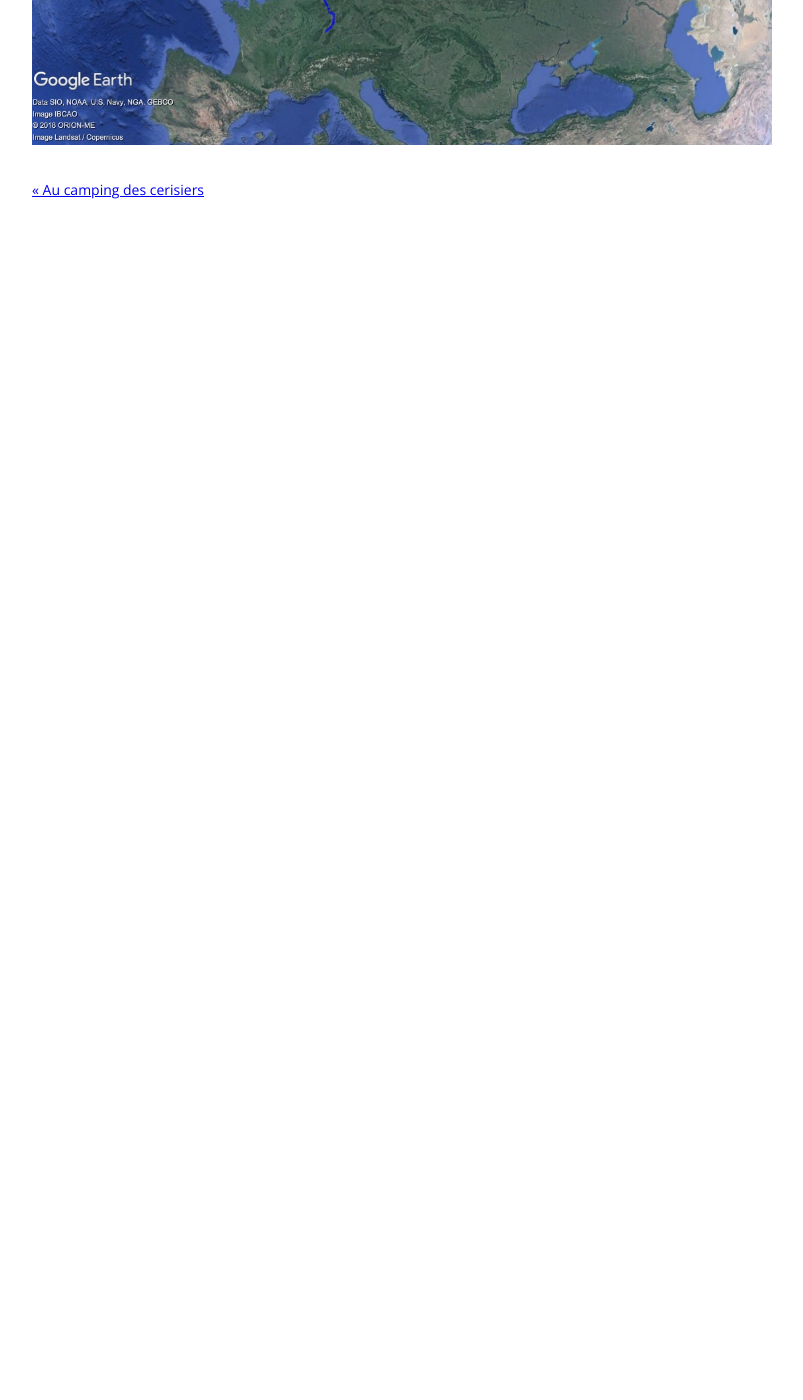
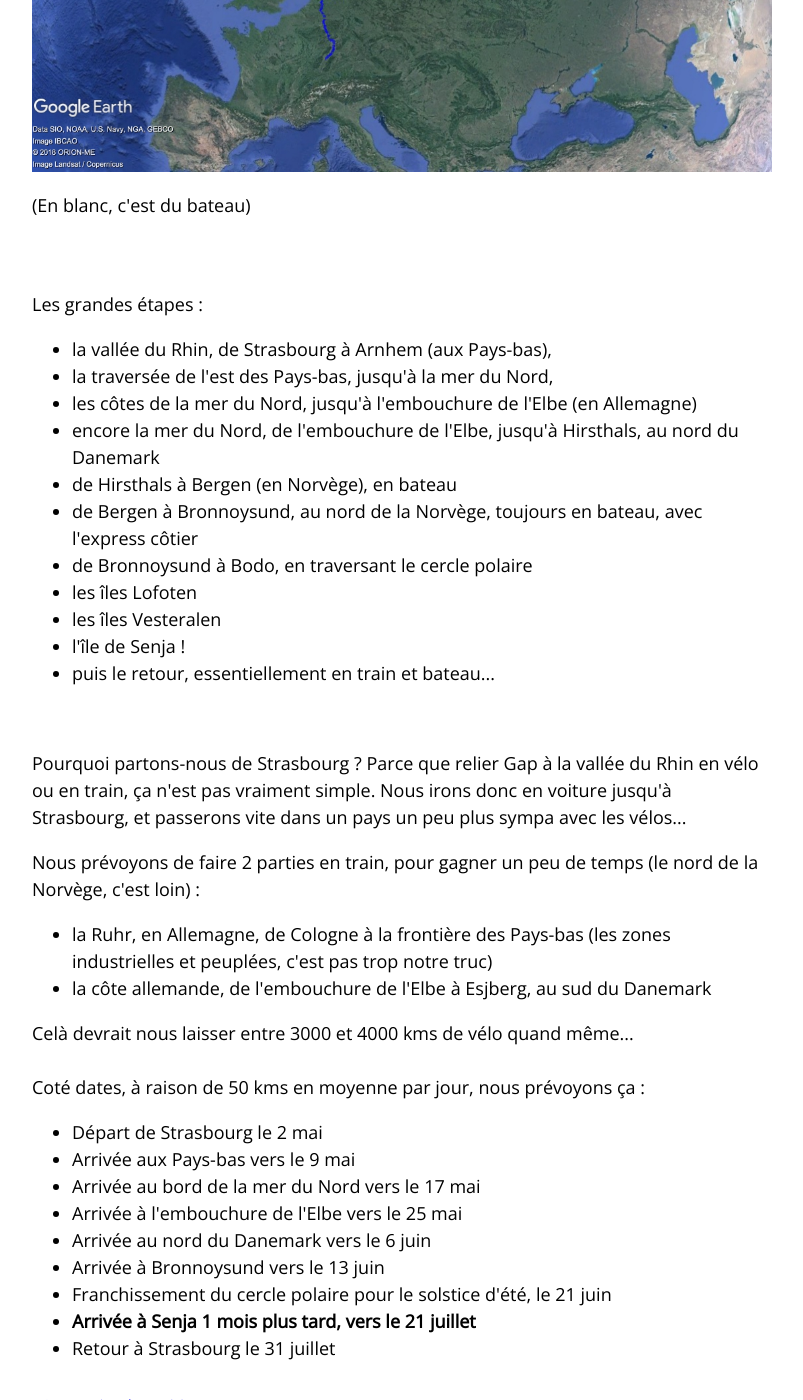
Before and after one commit to thvallee/senja, a Jekyll site: the page built from _posts/2019-04-23-itineraire.html, in a window 1280 px wide and 1400 px high, scrolled down 865 px. Shown: the whole window, without its empty margins (238-1041 px from the left). Built offline with Jekyll 4.4.1, drawn with Linux system fonts in a browser that asks for light colours; before the commit the page ends 1087 px from its top, so only the background shows below that; some of the changed text lies outside the part shown.

Commit message:
Itinéraire

```diff
--- a/_posts/2019-04-23-itineraire.html
+++ b/_posts/2019-04-23-itineraire.html
@@ -4,5 +4,49 @@ title:  "L'itinéraire"
 by: "Thierry"
 ---
 
-<div>L'itinéraire prévu</div>
+<div>Le projet : de Strasbourg à l'île de Senja, au nord de la Norvège.</div>
+<br>
 <img src="/img/Itineraire.jpg" alt="" class="img">
+<div>(En blanc, c'est du bateau)</div>
+<br><br>
+<p>Les grandes étapes :</p>
+<ul>
+  <li>la vallée du Rhin, de Strasbourg à Arnhem (aux Pays-bas),</li>
+  <li>la traversée de l'est des Pays-bas, jusqu'à la mer du Nord,</li>
+  <li>les côtes de la mer du Nord, jusqu'à l'embouchure de l'Elbe (en Allemagne)</li>
+  <li>encore la mer du Nord, de l'embouchure de l'Elbe, jusqu'à Hirsthals, au nord du Danemark</li>
+  <li>de Hirsthals à Bergen (en Norvège), en bateau</li>
+  <li>de Bergen à Bronnoysund, au nord de la Norvège, toujours en bateau, avec l'express côtier</li>
+  <li>de Bronnoysund à Bodo, en traversant le cercle polaire</li>
+  <li>les îles Lofoten</li>
+  <li>les îles Vesteralen</li>
+  <li>l'île de Senja !</li>
+  <li>puis le retour, essentiellement en train et bateau...</li>
+</ul>
+<br>
+<p>
+Pourquoi partons-nous de Strasbourg ? Parce que relier Gap à la vallée du Rhin en vélo ou en train, ça n'est pas vraiment simple. Nous irons donc en voiture jusqu'à Strasbourg, et passerons vite dans un pays un peu plus sympa avec les vélos...
+</p>
+<div>
+  Nous prévoyons de faire 2 parties en train, pour gagner un peu de temps (le nord de la Norvège, c'est loin) :
+  <ul>
+    <li>la Ruhr, en Allemagne, de Cologne à la frontière des Pays-bas (les zones industrielles et peuplées, c'est pas trop notre truc)</li>
+    <li>la côte allemande, de l'embouchure de l'Elbe à Esjberg, au sud du Danemark</li>
+  </ul>
+  Celà devrait nous laisser entre 3000 et 4000 kms de vélo quand même...
+</div>
+<br>
+<div>
+  Coté dates, à raison de 50 kms en moyenne par jour, nous prévoyons ça :
+  <ul>
+    <li>Départ de Strasbourg le 2 mai</li>
+    <li>Arrivée aux Pays-bas vers le 9 mai</li>
+    <li>Arrivée au bord de la mer du Nord vers le 17 mai</li>
+    <li>Arrivée à l'embouchure de l'Elbe vers le 25 mai</li>
+    <li>Arrivée au nord du Danemark vers le 6 juin</li>
+    <li>Arrivée à Bronnoysund vers le 13 juin</li>
+    <li>Franchissement du cercle polaire pour le solstice d'été, le 21 juin</li>
+    <li><b>Arrivée à Senja 1 mois plus tard, vers le 21 juillet</b></li>
+    <li>Retour à Strasbourg le 31 juillet</li>
+  </ul>
+</div>
```
